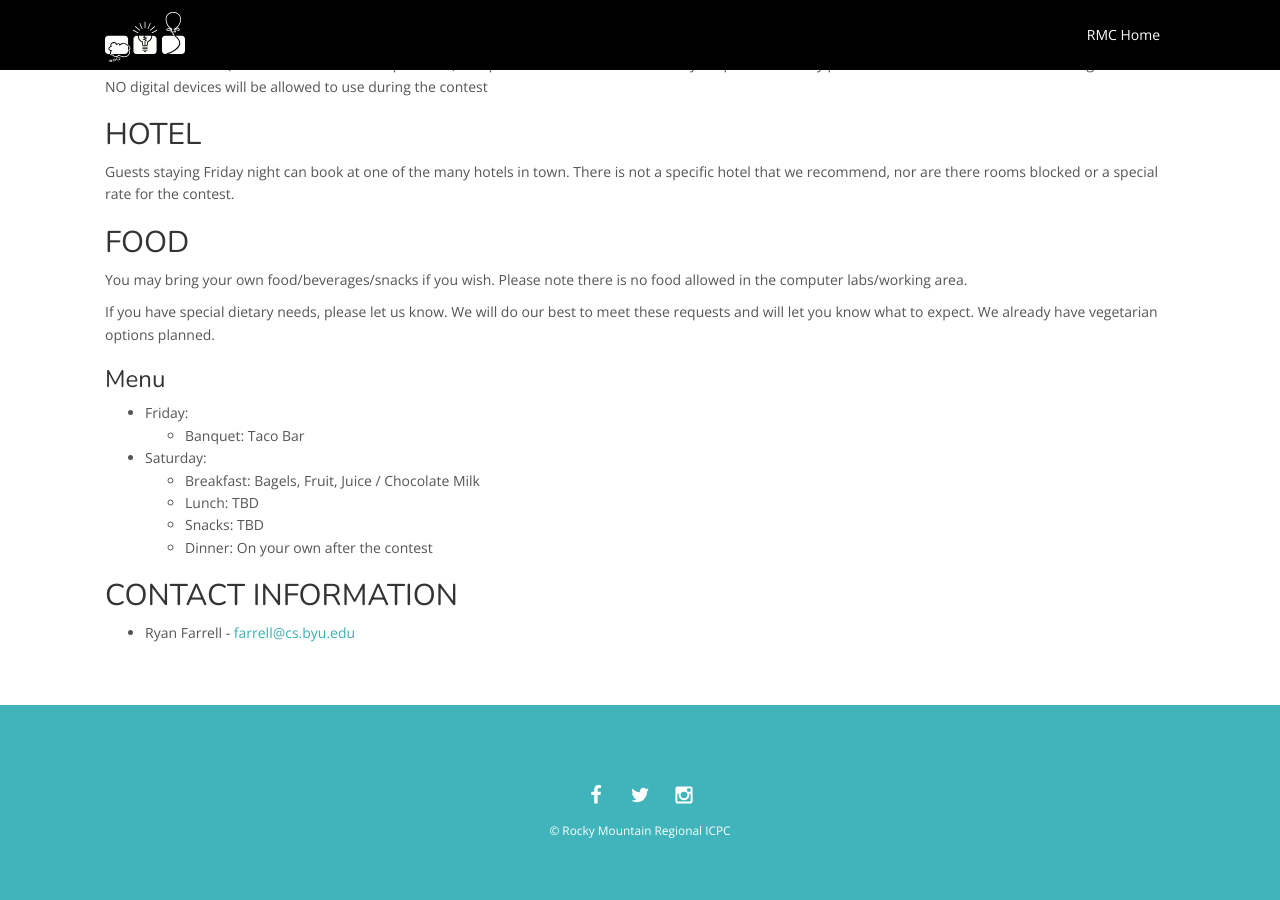
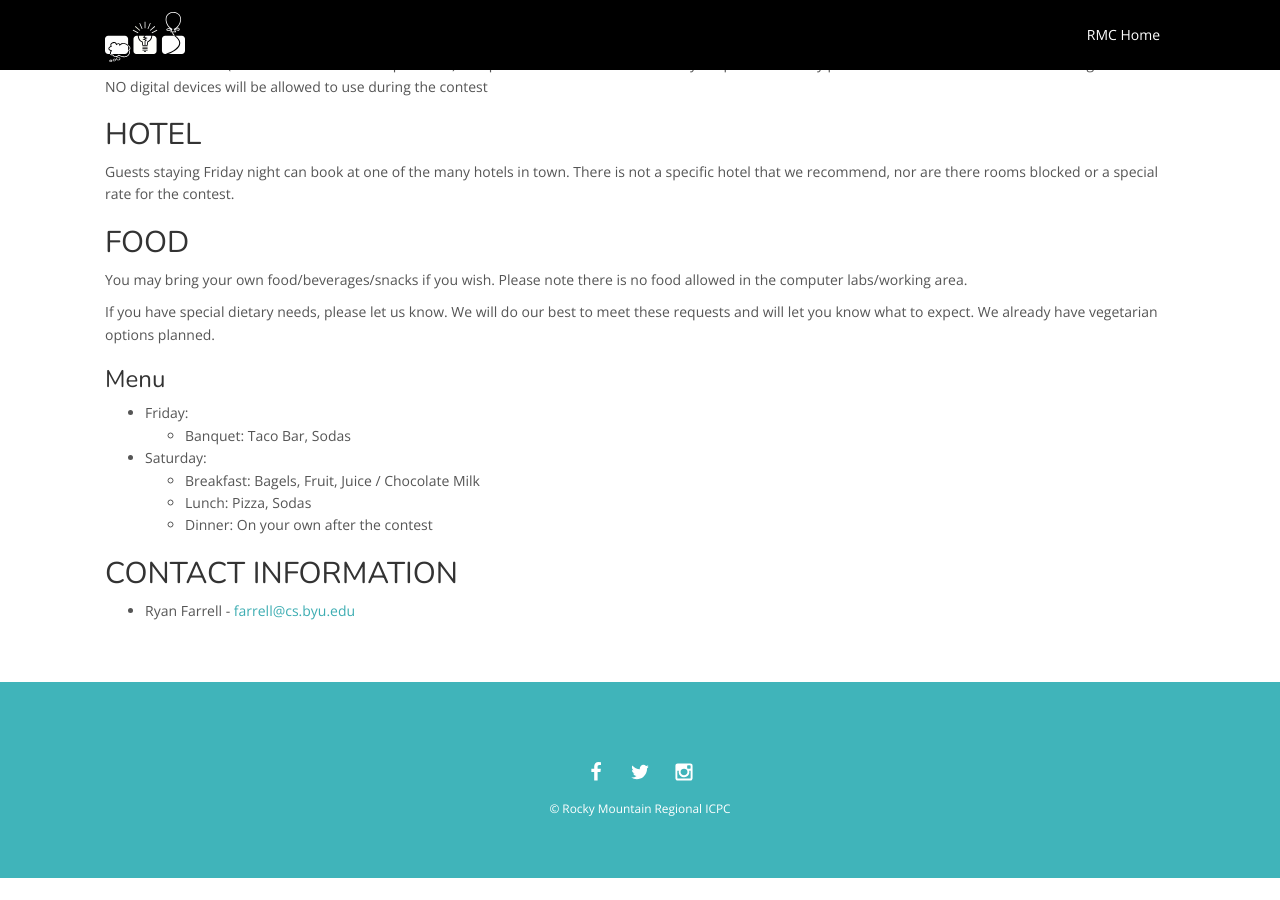
Before and after one commit to icpc/na-rocky-mountain-web, a Jekyll site: the page built from docs/byu/index.md, in a window 1280 px wide and 900 px high, scrolled down 1808 px. Built offline with Jekyll 4.4.1, drawn with Linux system fonts in a browser that asks for light colours; nearby versions of some CDN libraries; our own code applies the rules of GitHub Pages for plain Markdown files; after the commit the page ends 2686 px from its top, so only the background shows below that.

Commit message:
Update index.md

```diff
--- a/docs/byu/index.md
+++ b/docs/byu/index.md
@@ -99,11 +99,10 @@ If you have special dietary needs, please let us know. We will do our best to me
 ### Menu
 
 - Friday:
-    - Banquet: Taco Bar
+    - Banquet: Taco Bar, Sodas
 - Saturday:
     -  Breakfast: Bagels, Fruit, Juice / Chocolate Milk
-    -  Lunch: TBD
-    -  Snacks: TBD
+    -  Lunch: Pizza, Sodas
     -  Dinner: On your own after the contest
 
 ## CONTACT INFORMATION
```
